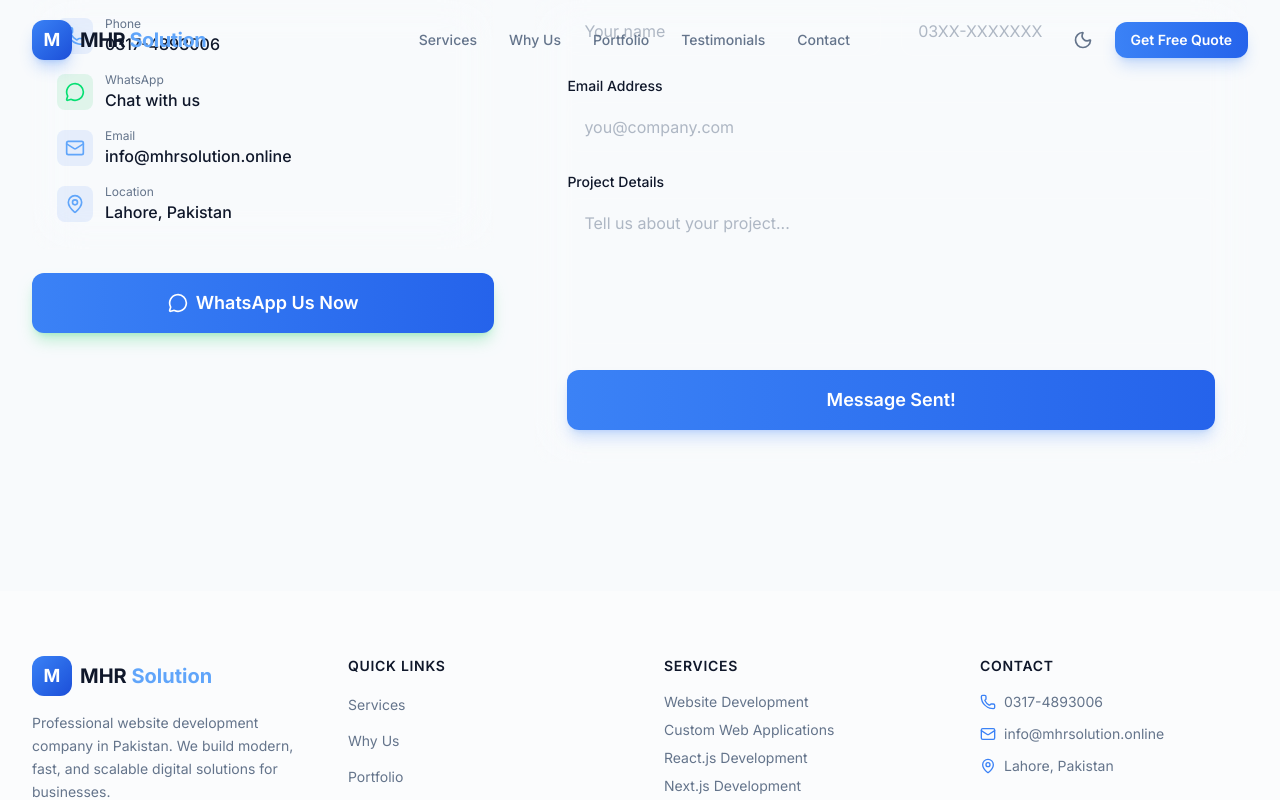
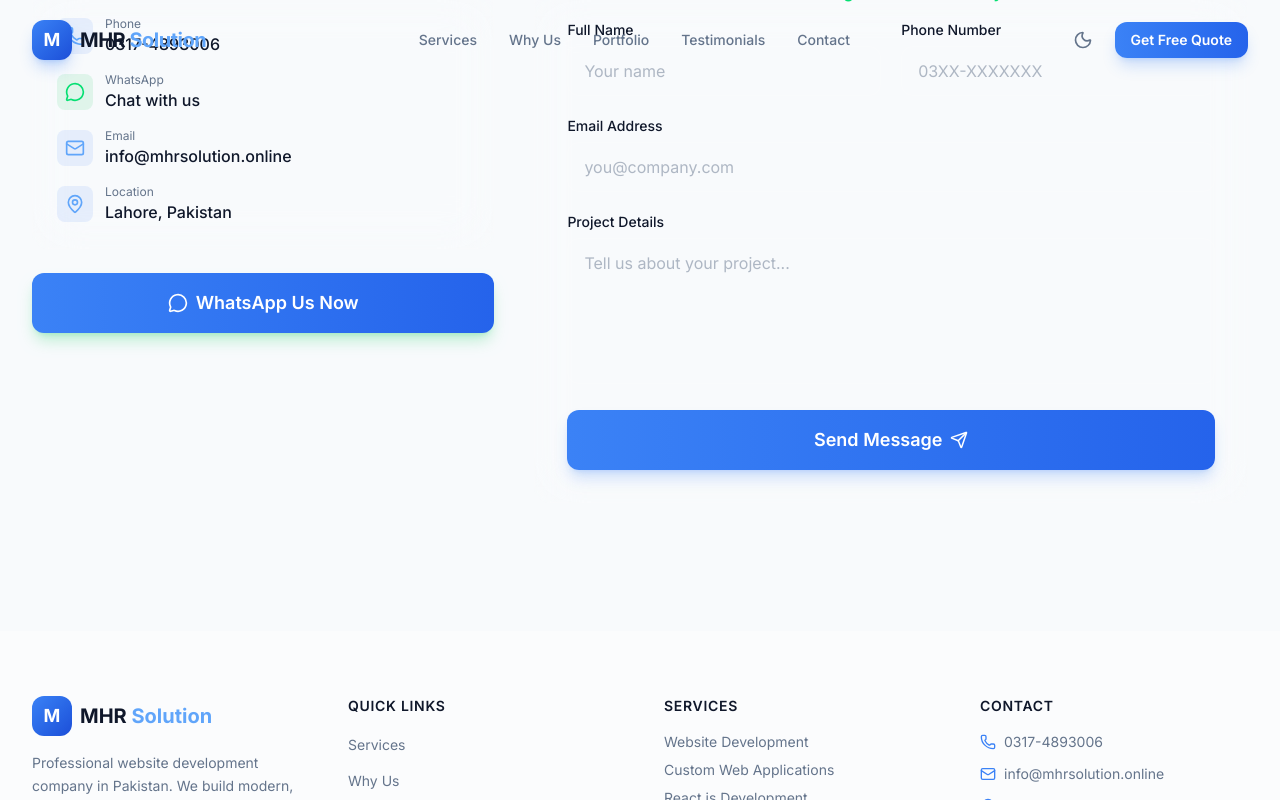
Before and after one commit to Meharshani/portfolio, a Next.js app: page / in a window 1280 px wide. Both pictures are taken after typing "Sample", "5551234", "name@example.com", "Sample" into the empty fields and a click on the button "Send Message". Shown: the part 5643-6443 px from the top of the page. Built offline with nearby package versions, Linux system fonts and the light colour scheme.

Commit message:
new form

```diff
--- a/src/app/layout.tsx
+++ b/src/app/layout.tsx
@@ -38,6 +38,14 @@ export default function RootLayout({
         ))}
       </head>
       <body className="min-h-full flex flex-col antialiased">
+        {/* Netlify form detection */}
+        <form name="contact" data-netlify="true" netlify-honeypot="bot-field" hidden>
+          <input type="hidden" name="form-name" value="contact" />
+          <input type="text" name="name" />
+          <input type="email" name="email" />
+          <input type="tel" name="phone" />
+          <textarea name="message" />
+        </form>
         <ThemeProvider>
           <Navbar />
           <main className="flex-1">{children}</main>
--- a/src/components/sections/Contact.tsx
+++ b/src/components/sections/Contact.tsx
@@ -9,16 +9,42 @@ import { GlassCard } from "@/components/ui/GlassCard";
 
 export function Contact() {
   const [form, setForm] = useState({ name: "", email: "", phone: "", message: "" });
-  const [status, setStatus] = useState<"idle" | "sending" | "sent">("idle");
+  const [submitted, setSubmitted] = useState(false);
+  const [error, setError] = useState("");
+  const [sending, setSending] = useState(false);
 
-  const handleSubmit = async (e: FormEvent) => {
+  const handleSubmit = async (e: FormEvent<HTMLFormElement>) => {
     e.preventDefault();
-    setStatus("sending");
-    // Firebase-ready: replace with Firestore or Cloud Function submission
-    await new Promise((r) => setTimeout(r, 800));
-    setStatus("sent");
-    setForm({ name: "", email: "", phone: "", message: "" });
-    setTimeout(() => setStatus("idle"), 4000);
+    setError("");
+    setSending(true);
+
+    try {
+      const formData = new URLSearchParams();
+      formData.append("form-name", "contact");
+      formData.append("name", form.name);
+      formData.append("email", form.email);
+      formData.append("phone", form.phone);
+      formData.append("message", form.message);
+
+      const response = await fetch("/", {
+        method: "POST",
+        headers: { "Content-Type": "application/x-www-form-urlencoded" },
+        body: formData.toString(),
+      });
+
+      if (response.ok) {
+        setSubmitted(true);
+        setForm({ name: "", email: "", phone: "", message: "" });
+        setTimeout(() => setSubmitted(false), 5000);
+      } else {
+        setError("Failed to send message. Please try again.");
+      }
+    } catch (err) {
+      console.error(err);
+      setError("Something went wrong. Please try again.");
+    } finally {
+      setSending(false);
+    }
   };
 
   return (
@@ -105,7 +131,28 @@ export function Contact() {
 
           <AnimatedItem className="lg:col-span-3">
             <GlassCard hover={false} className="p-8">
-              <form onSubmit={handleSubmit} className="space-y-5">
+              {submitted && (
+                <p className="mb-4 text-center font-semibold text-green-400">
+                  ✓ Message sent successfully!
+                </p>
+              )}
+              {error && (
+                <p className="mb-4 text-center font-semibold text-red-400">{error}</p>
+              )}
+
+              <form
+                name="contact"
+                method="POST"
+                onSubmit={handleSubmit}
+                className="space-y-5"
+              >
+                <input type="hidden" name="form-name" value="contact" />
+                <p className="hidden">
+                  <label>
+                    Don&apos;t fill this out: <input name="bot-field" />
+                  </label>
+                </p>
+
                 <div className="grid gap-5 sm:grid-cols-2">
                   <div>
                     <label htmlFor="name" className="mb-1.5 block text-sm font-medium text-foreground">
@@ -113,6 +160,7 @@ export function Contact() {
                     </label>
                     <input
                       id="name"
+                      name="name"
                       required
                       value={form.name}
                       onChange={(e) => setForm({ ...form, name: e.target.value })}
@@ -126,6 +174,7 @@ export function Contact() {
                     </label>
                     <input
                       id="phone"
+                      name="phone"
                       type="tel"
                       value={form.phone}
                       onChange={(e) => setForm({ ...form, phone: e.target.value })}
@@ -140,6 +189,7 @@ export function Contact() {
                   </label>
                   <input
                     id="email"
+                    name="email"
                     type="email"
                     required
                     value={form.email}
@@ -154,6 +204,7 @@ export function Contact() {
                   </label>
                   <textarea
                     id="message"
+                    name="message"
                     required
                     rows={5}
                     value={form.message}
@@ -166,12 +217,10 @@ export function Contact() {
                   type="submit"
                   size="lg"
                   className="w-full"
-                  disabled={status === "sending"}
+                  disabled={sending}
                 >
-                  {status === "sending" ? (
+                  {sending ? (
                     "Sending..."
-                  ) : status === "sent" ? (
-                    "Message Sent!"
                   ) : (
                     <>
                       Send Message
```
